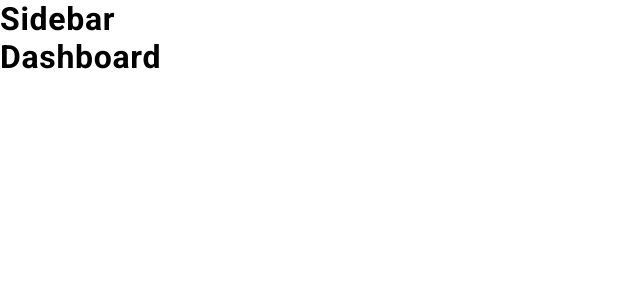
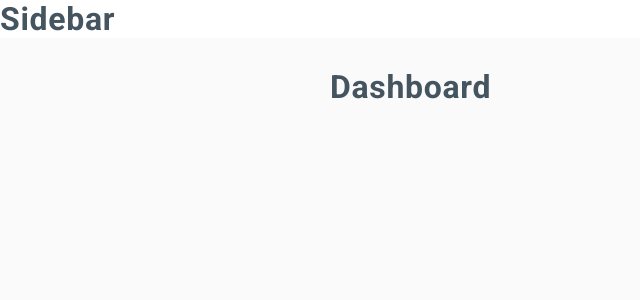
Before and after one commit to AlexMarquesAlves/Vite-Admin_Dashboard, a React (Vite) app: page / in a window 1280 px wide. Shown: the top 300 px of the page, without its empty margins (0-640 px from the left). Built offline with nearby package versions, Linux system fonts and the light colour scheme.

Commit message:
Feat: Update Layout Styles

```diff
--- a/src/components/Layout/styles.scss
+++ b/src/components/Layout/styles.scss
@@ -1 +1,14 @@
 /* The component style is inserted here. */
+.layout {
+  color: var(--txt-color);
+
+  .layout__content {
+    padding-left: var(--sidebar-width);
+    background: var(--second-bg);
+    min-height: 100vh;
+
+    .layout__content-main {
+      padding: 1.875rem;
+    }
+  }
+}
```
